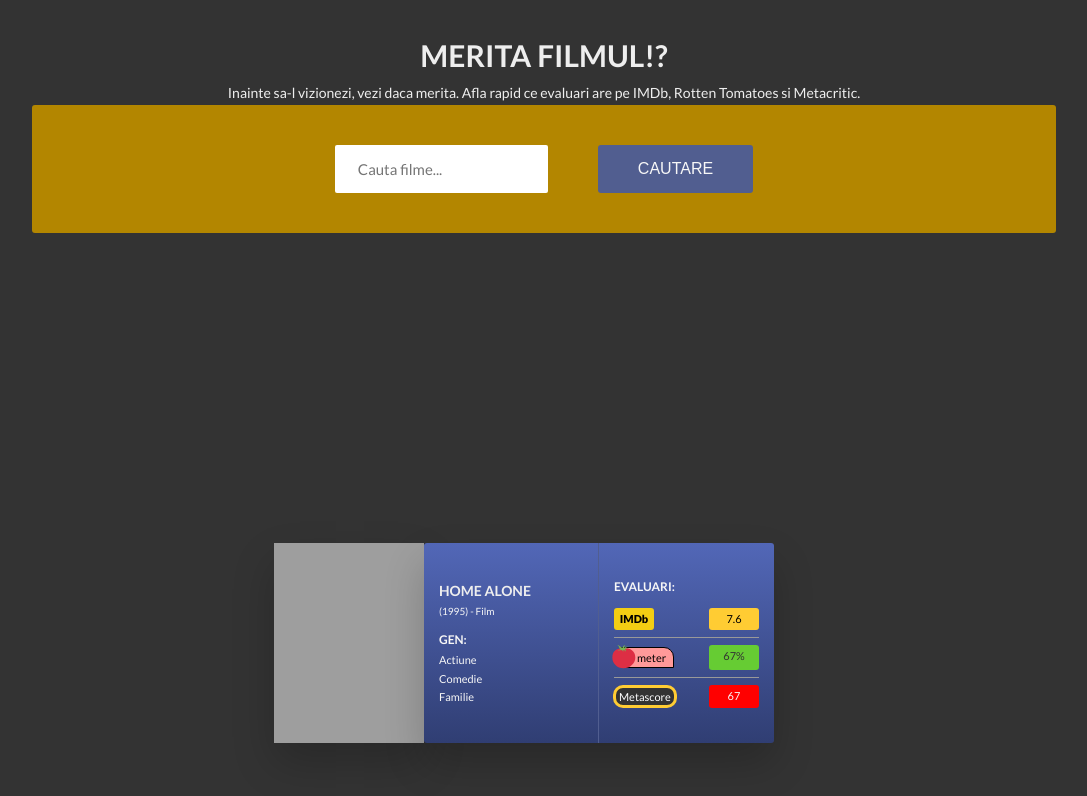
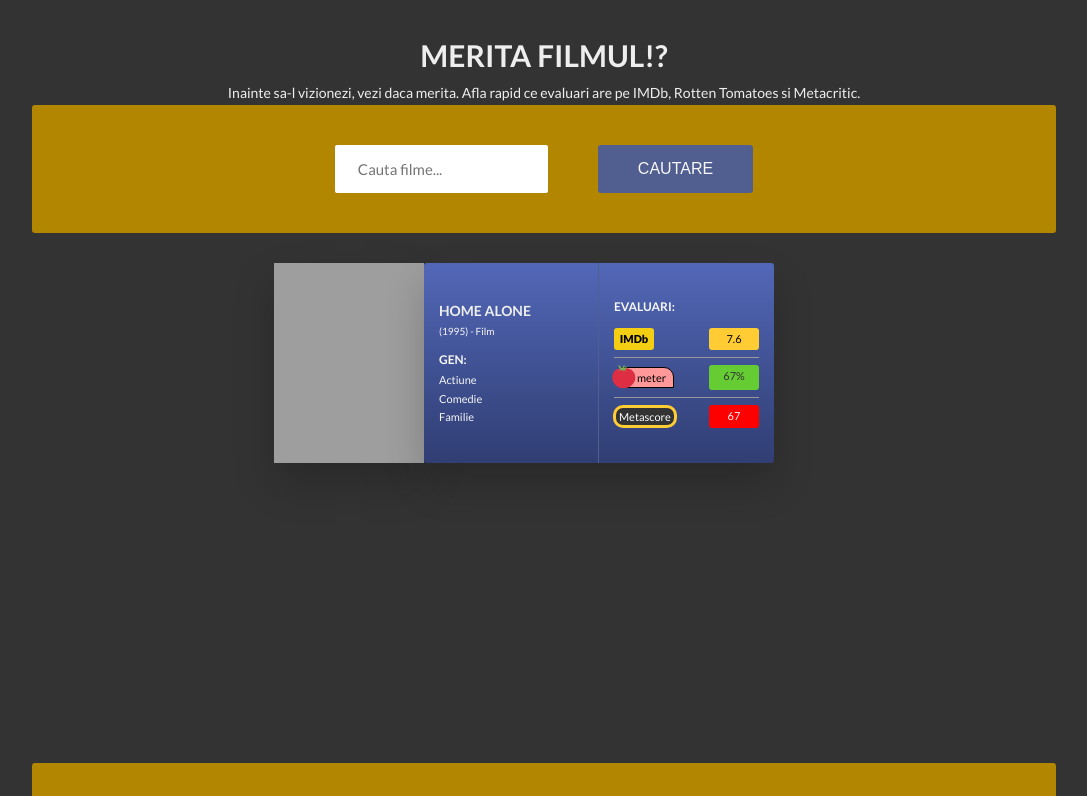
Before and after one commit to Patrascu-Lucian/movieApp, a website: page index.html in a window 1280 px wide. Shown: the top 796 px of the page, without its empty margins (96-1183 px from the left). Drawn offline with Linux system fonts and the light colour scheme; grey boxes are pictures that could not be loaded.

Commit message:
Removed some unecesarry code

```diff
--- a/sass/components/_card.scss
+++ b/sass/components/_card.scss
@@ -1,6 +1,5 @@
 .card {
   display: flex;
-  align-items: stretch;
 
   flex: 0 0 50rem;
   height: 20rem;
--- a/sass/layout/_movie-gallery.scss
+++ b/sass/layout/_movie-gallery.scss
@@ -2,8 +2,6 @@
   display: flex;
   flex-wrap: wrap;
   justify-content: center;
-  align-items: flex-start;
-  align-content: center;
 
-  min-height: 100vh;
+  min-height: 50rem;
 }
```
Also changed, not shown: css/main.comp.css.
